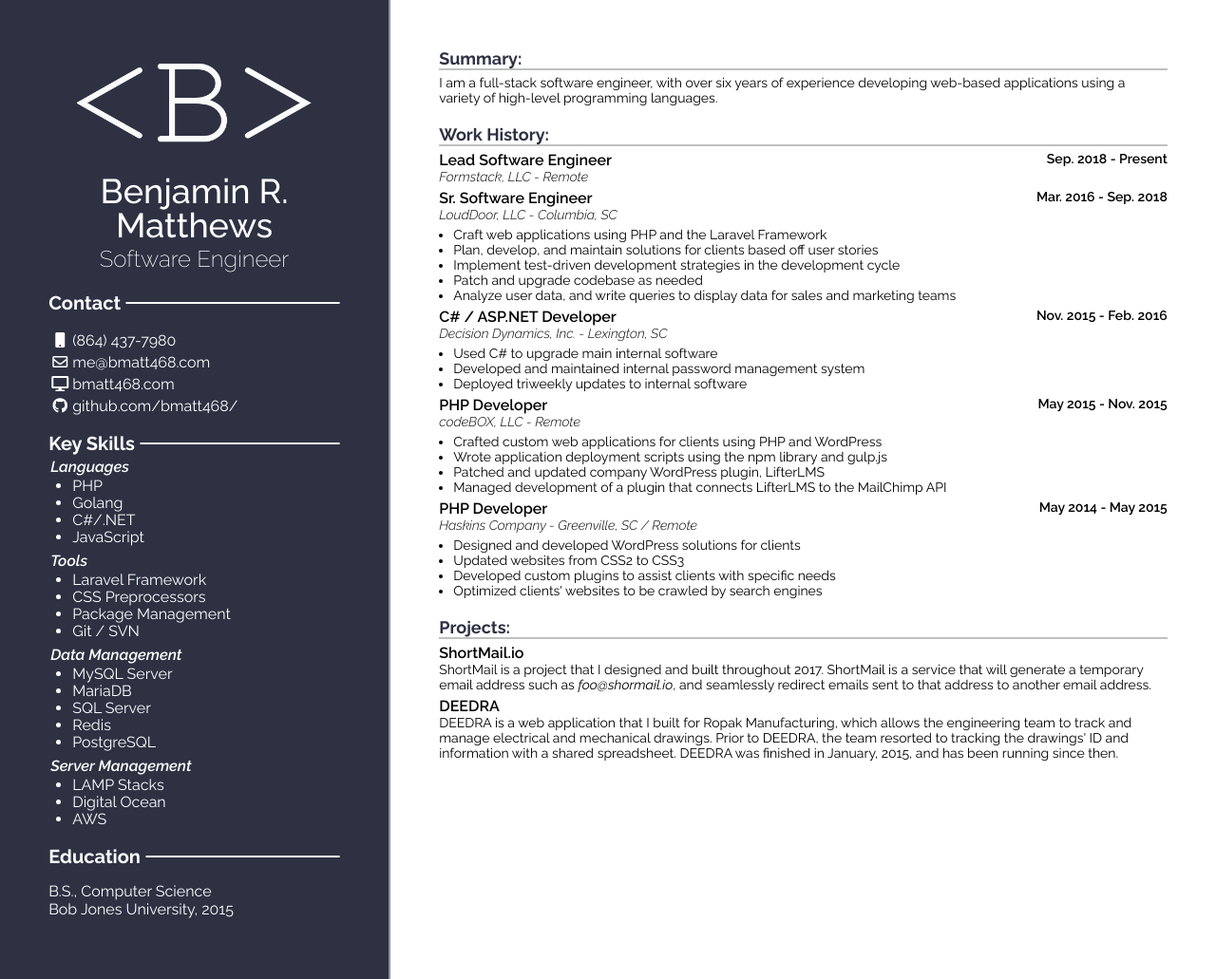
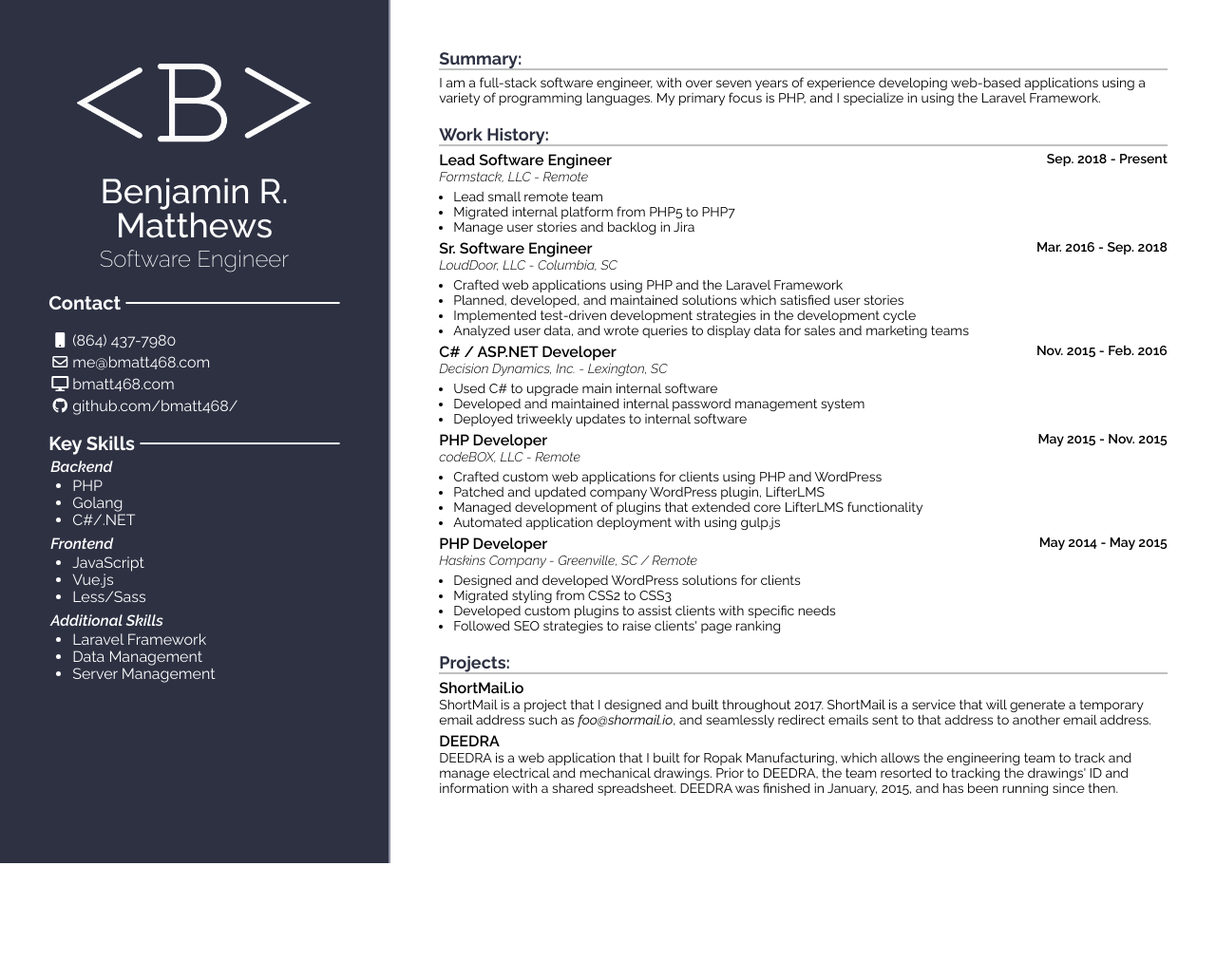
Before and after one commit to bmatt468/html-resume, a website: page src/index.html in a window 1280 px wide. Shown: the whole page at 95% size. After the commit the page ends 909 px from the top, so only its background shows below. Drawn offline with nearby package versions, Linux system fonts and the light colour scheme; files that its build step writes are made by us from their sources.

Commit message:
resume updates

```diff
--- a/src/index.html
+++ b/src/index.html
@@ -41,74 +41,57 @@
 			<div class="key_skills sidebar-section">
 				<h4>Key Skills</h4>
 				<table class="skills">
-					<tr><th>Languages</th></tr>
+					<tr><th>Backend</th></tr>
 					<tr>
 						<td>
 							<ul>
 								<li>PHP</li>
 								<li>Golang</li>
 								<li>C#/.NET</li>
-								<li>JavaScript</li>
 							</ul>
 						</td>
 					</tr>
 				</table>
 
 				<table class="skills">
-					<tr><th>Tools</th></tr>
+					<tr><th>Frontend</th></tr>
 					<tr>
 						<td>
 							<ul>
-								<li>Laravel Framework</li>
-								<li>CSS Preprocessors</li>
-								<li>Package Management</li>
-								<li>Git / SVN</li>
+								<li>JavaScript</li>
+								<li>Vue.js</li>
+								<li>Less/Sass</li>
 							</ul>
 						</td>
 					</tr>
 				</table>
 
 				<table class="skills">
-					<tr><th>Data Management</th></tr>
+					<tr><th>Additional Skills</th></tr>
 					<tr>
 						<td>
 							<ul>
-								<li>MySQL Server</li>
-								<li>MariaDB</li>
-								<li>SQL Server</li>
-								<li>Redis</li>
-								<li>PostgreSQL</li>
-							</ul>
-						</td>
-					</tr>
-				</table>
-
-				<table class="skills">
-					<tr><th>Server Management</th></tr>
-					<tr>
-						<td>
-							<ul>
-								<li>LAMP Stacks</li>
-								<li>Digital Ocean</li>
-								<li>AWS</li>
+								<li>Laravel Framework</li>
+								<li>Data Management</li>
+								<li>Server Management</li>
 							</ul>
 						</td>
 					</tr>
 				</table>
 			</div>
 
-			<div class="education sidebar-section">
+			<!-- <div class="education sidebar-section">
 				<h4>Education</h4>
 				<p>B.S., Computer Science</p>
 				<p>Bob Jones University, 2015</p>
-			</div>
+			</div> -->
 		</div>
 
 		<div class="content">
 			<div class="section">
 				<h4>Summary:</h4>
 				<p>
-					I am a full-stack software engineer, with over six years of experience developing web-based applications using a variety of high-level programming languages.
+					I am a full-stack software engineer, with over seven years of experience developing web-based applications using a variety of programming languages. My primary focus is PHP, and I specialize in using the Laravel Framework.
 				</p>
 			</div>
 
@@ -124,6 +107,11 @@
 							Sep. 2018 - Present
 						</div>
 					</div>
+					<ul class="responsibilities">
+						<li>Lead small remote team</li>
+						<li>Migrated internal platform from PHP5 to PHP7</li>
+						<li>Manage user stories and backlog in Jira</li>
+					</ul>
 				</div>
 
 				<div class="job">
@@ -137,11 +125,10 @@
 						</div>
 					</div>
 					<ul class="responsibilities">
-						<li>Craft web applications using PHP and the Laravel Framework</li>
-						<li>Plan, develop, and maintain solutions for clients based off user stories</li>
-						<li>Implement test-driven development strategies in the development cycle</li>
-						<li>Patch and upgrade codebase as needed</li>
-						<li>Analyze user data, and write queries to display data for sales and marketing teams</li>
+						<li>Crafted web applications using PHP and the Laravel Framework</li>
+						<li>Planned, developed, and maintained solutions which satisfied user stories</li>
+						<li>Implemented test-driven development strategies in the development cycle</li>
+						<li>Analyzed user data, and wrote queries to display data for sales and marketing teams</li>
 					</ul>
 				</div>
 
@@ -174,9 +161,9 @@
 					</div>
 					<ul class="responsibilities">
 						<li>Crafted custom web applications for clients using PHP and WordPress</li>
-						<li>Wrote application deployment scripts using the npm library and gulp.js</li>
 						<li>Patched and updated company WordPress plugin, LifterLMS</li>
-						<li>Managed development of a plugin that connects LifterLMS to the MailChimp API</li>
+						<li>Managed development of plugins that extended core LifterLMS functionality</li>
+						<li>Automated application deployment with using gulp.js</li>
 					</ul>
 				</div>
 
@@ -192,9 +179,9 @@
 					</div>
 					<ul class="responsibilities">
 						<li>Designed and developed WordPress solutions for clients</li>
-						<li>Updated websites from CSS2 to CSS3</li>
+						<li>Migrated styling from CSS2 to CSS3</li>
 						<li>Developed custom plugins to assist clients with specific needs</li>
-						<li>Optimized clients' websites to be crawled by search engines</li>
+						<li>Followed SEO strategies to raise clients' page ranking</li>
 					</ul>
 				</div>
 			</div>
```
Also changed, not shown: 1 other file.
